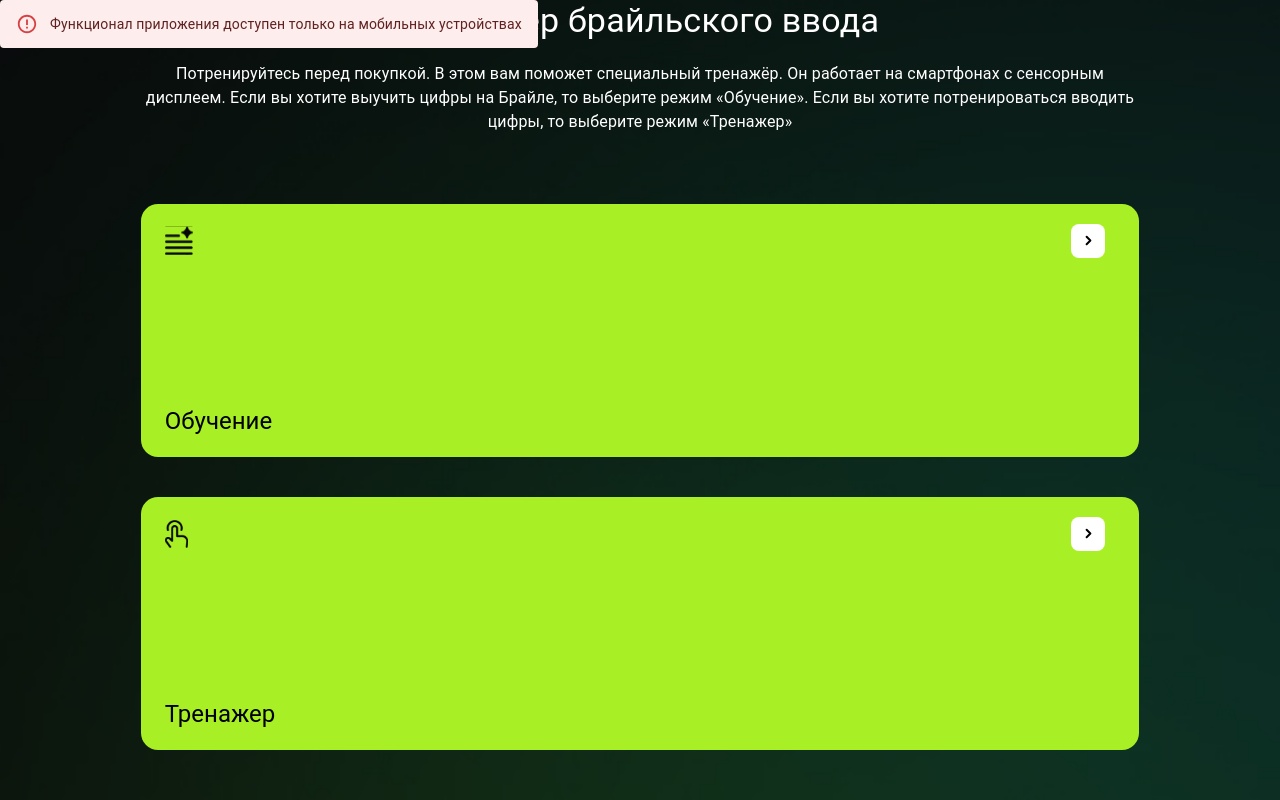
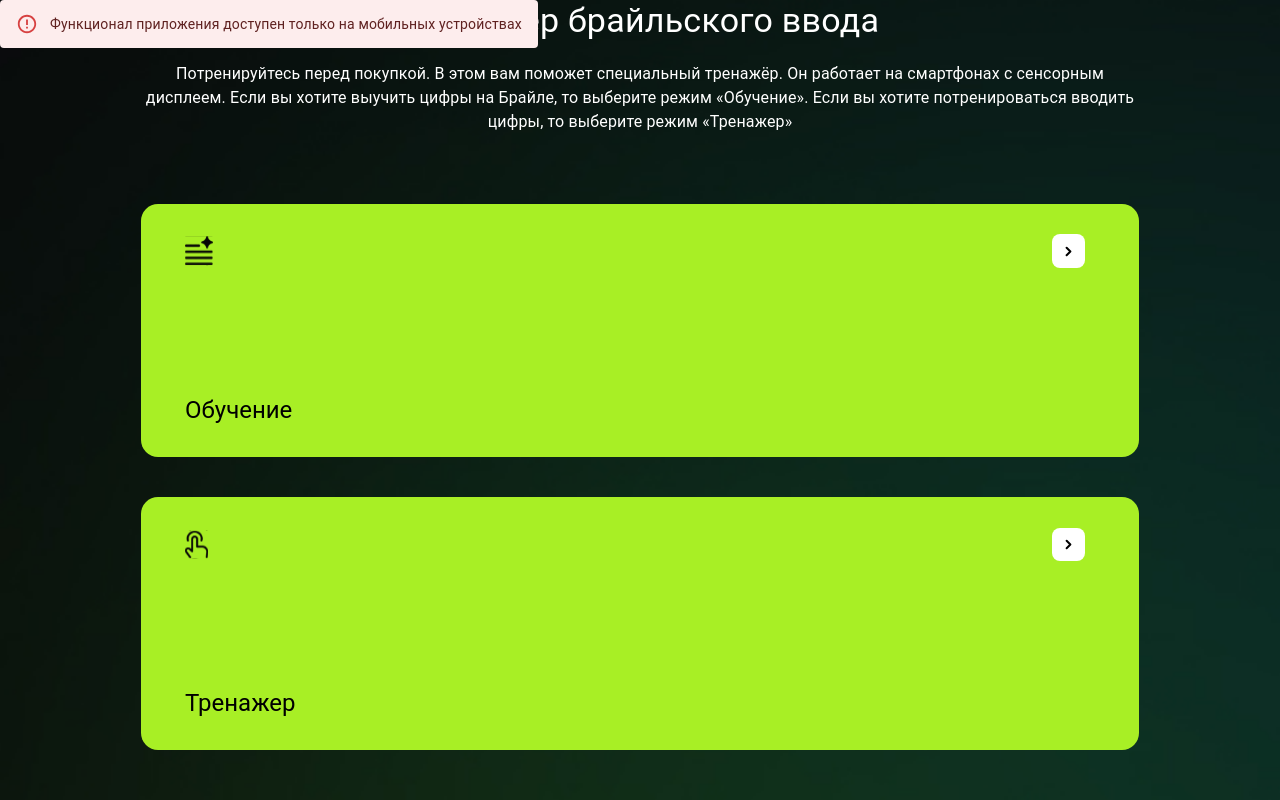
Before and after one commit to Elheid/braille_trainer, a React (Vite) app: page / in a window 1280 px wide. Built offline with nearby package versions, Linux system fonts and the light colour scheme.

Commit message:
refactorForScreenReader

```diff
--- a/index.html
+++ b/index.html
@@ -4,7 +4,7 @@
     <meta charset="UTF-8" />
     <link rel="icon" type="image/svg+xml" href="/vite.svg" />
     <meta name="viewport" content="width=device-width, initial-scale=1.0" />
-    <title>Vite + React + TS</title>
+    <title>Тренажер брайльского ввода</title>
   </head>
   <body class="sber-background">
     <div id="root"></div>
--- a/src/App.tsx
+++ b/src/App.tsx
@@ -16,16 +16,17 @@ function App() {
     const userAgent = window.navigator.userAgent.toLowerCase();
     const isMobileDevice = /android|webos|iphone|ipad|ipod|blackberry|iemobile|opera mini/i.test(userAgent);
     setIsMobile(isMobileDevice);
+
   }, []);
   return (
-    <BrowserRouter>
+    <BrowserRouter aria-hidden="true">
         {!isMobile &&
-        <Alert severity="error" sx={{position:"absolute"}}>
+        <Alert aria-hidden="true" severity="error" sx={{position:"absolute"}}>
           Функционал приложения доступен только на мобильных устройствах
         </Alert>
         }
       <div className={"App"} aria-label='Тренажер брайлевского ввода'>
-        <Routes>
+        <Routes aria-hidden="true">
           <Route path="/braille" element={<BrailleTrainApp/>}/>
           <Route path="/" element={<StartPage type={typeOfRoute} setType={setType}/>}/>
           <Route path="/split" element={<SplitScreen type={typeOfRoute} setType={setType}/>}/>
--- a/src/components/pages/StartPage/ViewCard.tsx
+++ b/src/components/pages/StartPage/ViewCard.tsx
@@ -33,7 +33,7 @@ const ViewCardComponent = ({ className, destination, img, alt, setType, typeOfRo
         imageContainer = <h2>{image}</h2>;
     }*/
     return (
-            <li className={classNamees}
+            <button className={classNamees}
             role="button"
             aria-label={typeOfRoute === 'learning' ? 'Перейти в режим обучения' : 'Перейти в режим тренировки'}
             style={{cursor:"pointer", position:'relative'}}
@@ -51,7 +51,7 @@ const ViewCardComponent = ({ className, destination, img, alt, setType, typeOfRo
                         </ImageButton>
                     </Container>
                     <Container className={styles["card-footer"]}>{renderHeader?.()}</Container>
-            </li>
+            </button>
     );
 }
 export default ViewCardComponent;
```
